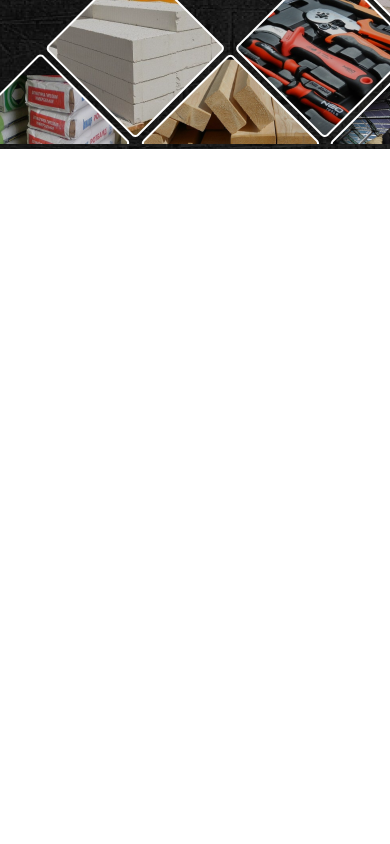
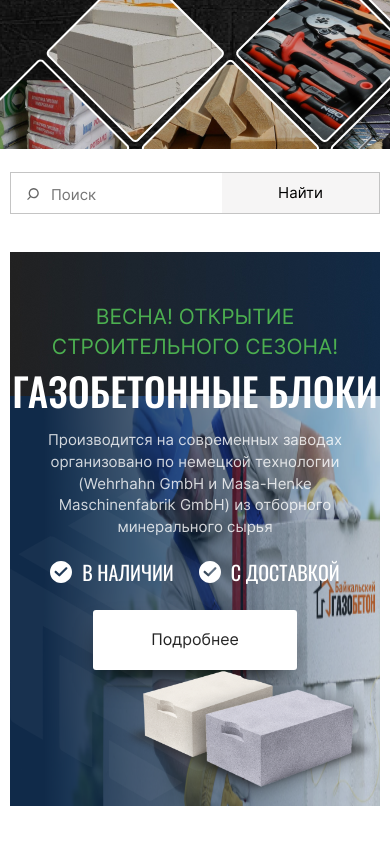
Before and after one commit to goldfog/construction, a plain HTML site: page index.html in a window 390 px wide. Shown: the part 410-1254 px from the top of the page. Before the commit the page ends 844 px from the top, so only its background shows below. Drawn offline with Linux system fonts and the light colour scheme.

Commit message:
adaptive

```diff
--- a/index.html
+++ b/index.html
@@ -1,5 +1,5 @@
 <!DOCTYPE html>
-<html lang="en">
+<html lang="ru">
   <head>
     <meta charset="UTF-8" />
     <meta http-equiv="X-UA-Compatible" content="IE=edge" />
@@ -94,7 +94,7 @@
         </div>
     </header>
 
-    <!--  <main>
+      <main>
 
       <section class="production">
         <div class="container">
@@ -106,7 +106,8 @@
             <div class="production__item">
 
               <div class="production__blocks">
-                <img class="blocks__img" src="./images/production/blocks/blocks.png" alt="">
+                <div class="blocks__info">
+                  <img class="blocks__img" src="./images/production/blocks/blocks.png" alt="">
                 <img class="blocks__slide" src="./images/production/slide1.png" alt="">
                 <span class="blocks__subtitle">
                   Весна! Открытие строительного сезона!
@@ -117,6 +118,7 @@
                 <p class="blocks__text">
                   Производится на современных заводах организовано по немецкой технологии (Wehrhahn GmbH и Masa-Henke Maschinenfabrik GmbH) из отборного минерального сырья
                 </p>
+                </div>
                 <div class="blocks__form">
                   <button class="btn blocks__btn">Подробнее</button>
                   <div class="blocks__check">
@@ -162,7 +164,7 @@
         </div>
       </section>
 
-      <section class="offer">
+      <!--<section class="offer">
         <div class="container">
           <div class="offer__item">
             <h5 class="offer__title">Мы предлагаем</h5>
--- a/js/main.js
+++ b/js/main.js
@@ -13,9 +13,21 @@ $(document).ready(function(){
     arrows: false,
     infinite: true,
     speed: 500,
-    autoplay: true,
+    autoplay: false,
     autoplaySpeed: 5000,
     fade: true,
-    cssEase: 'linear'
+    cssEase: 'linear',
+    touchMove: true,
+    responsive: [
+      {
+        breakpoint: 768,
+        settings: {
+          arrows: false,
+          centerMode: true,
+          centerPadding: '40px',
+          slidesToShow: 1
+        }
+      }
+    ]
   });
 });
--- a/style/style.css
+++ b/style/style.css
@@ -915,6 +915,14 @@ a {
     padding-right: 15px;
   }
 
+  .production__search {
+    width: 100%;
+  }
+
+  .slick-slider {
+    width: 100%;
+  }
+
 }
 
 @media (max-width: 1100px) {
@@ -925,6 +933,7 @@ a {
   .header__item-logo {
     margin-bottom: 30px;
   }
+
   .header__item {
     flex-wrap: wrap;
     align-items: center;
@@ -961,6 +970,57 @@ a {
   .link__whatsup {
     display: block;
   }
+
+  .production__search input {
+    width: 100%;
+  }
+
+  .production__blocks {
+    padding: 0;
+    height: 554px;
+  }
+
+  .production__blocks::after {
+    left: 0;
+    bottom: 0;
+  }
+
+  .blocks__info {
+    padding-top: 50px;
+    text-align: center;
+  }
+
+  .blocks__text {
+    width: 50%;
+    margin: 0 auto 20px;
+  }
+
+  .blocks__slide {
+    width: 100%;
+    height: 410px;
+  }
+
+  .blocks__img {
+    right: 355px;
+    bottom: -10px;
+    height: 200px;
+  }
+
+  .blocks__form {
+    flex-direction: column;
+    gap: 23px;
+  }
+
+  .blocks__check {
+    display: flex;
+    flex-direction: row;
+    align-items: center;
+    column-gap: 25px;
+  }
+
+  .blocks__str:nth-last-child(2) {
+    margin: 0;
+  }
 }
 
 
@@ -968,10 +1028,6 @@ a {
   .header {
     position: relative;
   }
-
-  /* .header__nav {
-    height: 0;
-  } */
 
   .header__device {
     position: relative;
@@ -1072,12 +1128,16 @@ a {
     bottom: 9px;
   }
 
+  .menu {
+    height: 275px;
+  }
+
   .header__nav {
     position: absolute;
     width: 100%;
     min-height: 566px;
     overflow: auto;
-    top: -67px;
+    top: 0;
     left: -300%;
     display: flex;
     flex-direction: column;
@@ -1093,12 +1153,11 @@ a {
   .menu__list {
     display: flex;
     flex-direction: column;
-    padding-top: 67px;
     margin-bottom: 15px;
   }
 
   .menu__list li {
-    margin-bottom: 20px;
+    margin-bottom: 15px;
   }
 
   .menu__list a {
@@ -1146,6 +1205,53 @@ a {
     flex-direction: column;
     align-items: center;
   }
+
+  .production__blocks {
+    padding: 0;
+    height: 554px;
+  }
+
+  .production__blocks::after {
+    left: 0;
+    bottom: 0;
+  }
+
+  .blocks__info {
+    padding-top: 50px;
+    text-align: center;
+  }
+
+  .blocks__text {
+    width: 80%;
+    margin: 0 auto 20px;
+  }
+
+  .blocks__slide {
+    width: 100%;
+    height: 410px;
+  }
+
+  .blocks__img {
+    right: 0;
+    bottom: -10px;
+    height: 150px;
+  }
+
+  .blocks__form {
+    flex-direction: column-reverse;
+    gap: 23px;
+  }
+
+  .blocks__check {
+    display: flex;
+    flex-direction: row;
+    align-items: center;
+    column-gap: 25px;
+  }
+
+  .blocks__str:nth-last-child(2) {
+    margin: 0;
+  }
 }
 
 @media (max-width: 480px) {
@@ -1161,7 +1267,7 @@ a {
   .header__inner::after {
     content: url(../images/header-device-img.png);
     position: absolute;
-    bottom: 0;
+    bottom: -5px;
   }
 
   .header__item-title {
```
